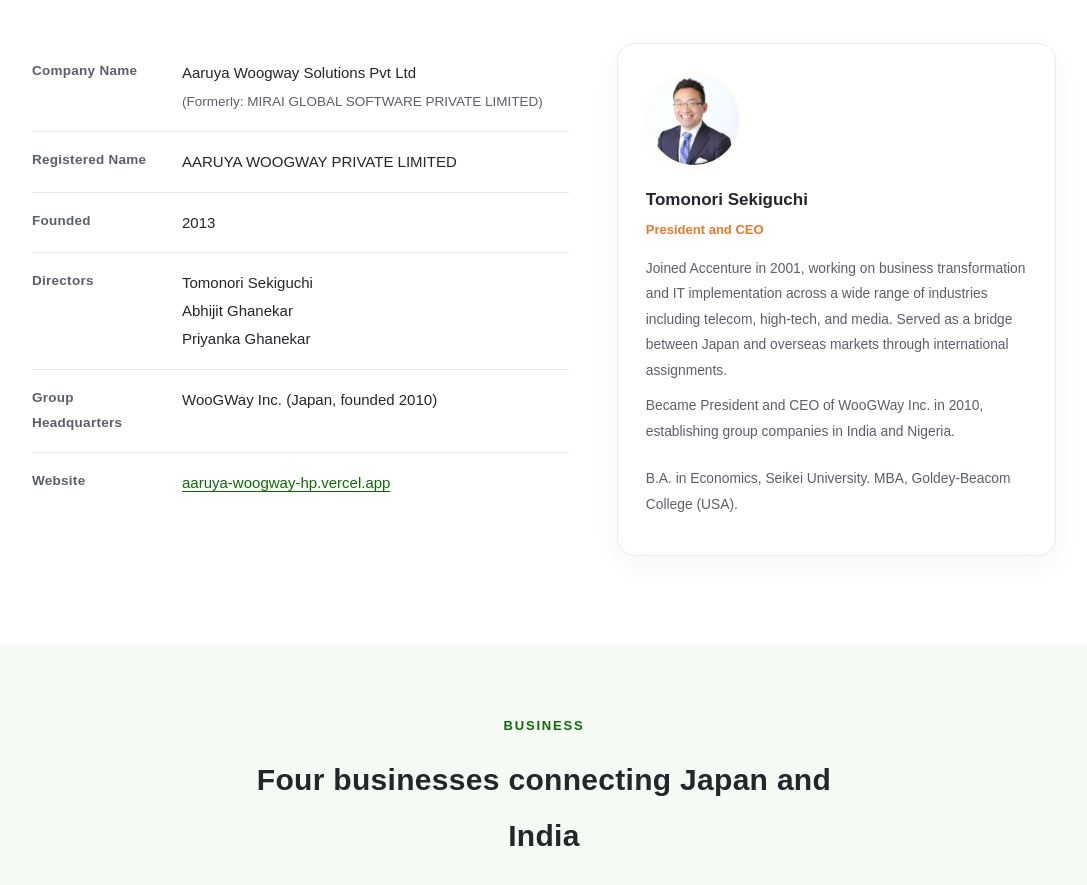
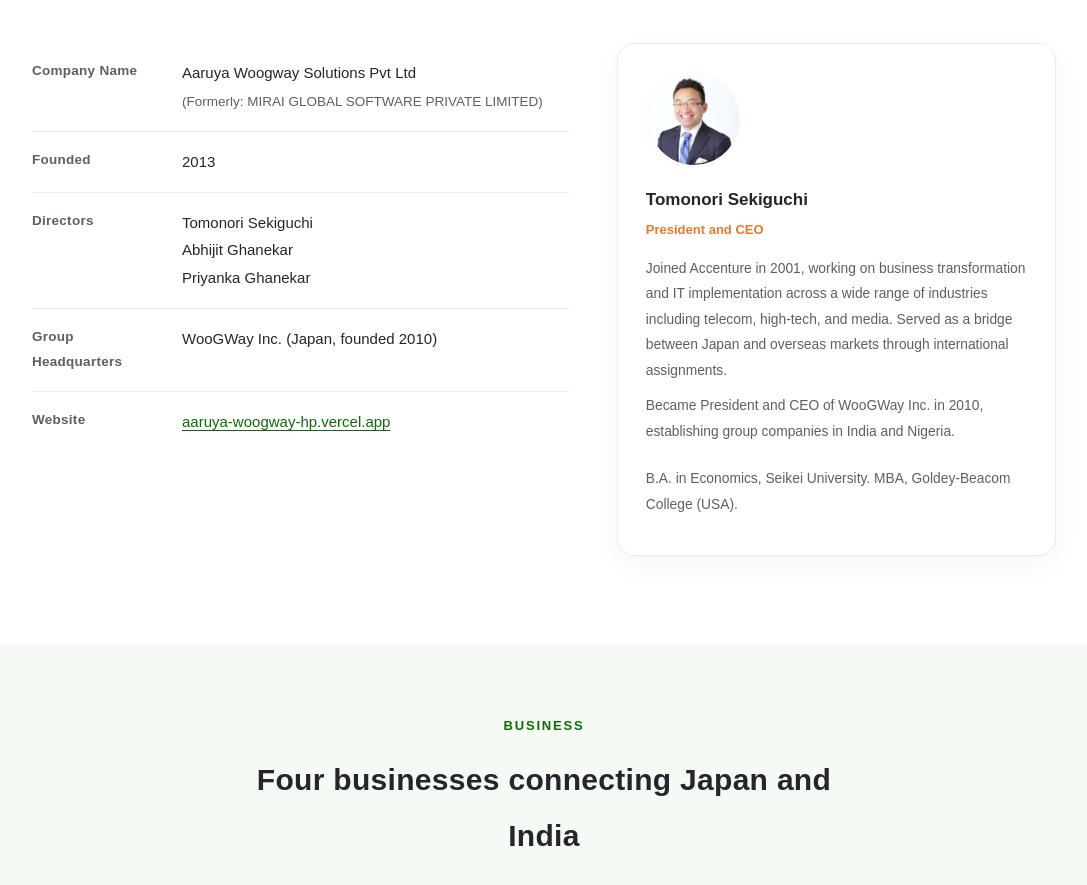
Before and after one commit to tomonorisekiguchi-png/aaruya-woogway-india-site, a plain HTML site: page en/index.html in a window 1280 px wide. Shown: the part 1480-2365 px from the top of the page, without its empty margins (96-1183 px from the left). Drawn offline with Linux system fonts and the light colour scheme.

Commit message:
Add files via upload

```diff
--- a/en/index.html
+++ b/en/index.html
@@ -311,10 +311,6 @@
             <td>Aaruya Woogway Solutions Pvt Ltd<br><span style="color:var(--ink-soft);font-size:13.5px;">(Formerly: MIRAI GLOBAL SOFTWARE PRIVATE LIMITED)</span></td>
           </tr>
           <tr>
-            <th>Registered Name</th>
-            <td>AARUYA WOOGWAY PRIVATE LIMITED</td>
-          </tr>
-          <tr>
             <th>Founded</th>
             <td>2013</td>
           </tr>
```
